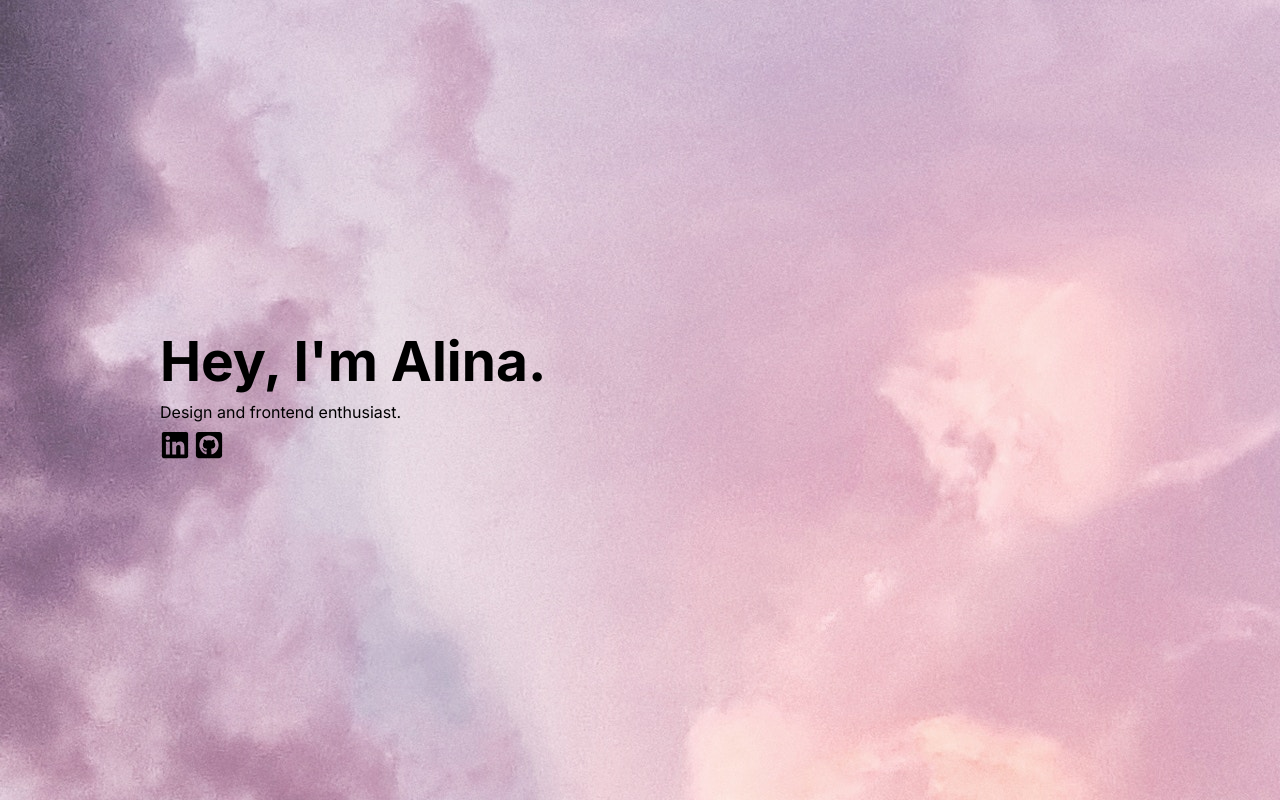
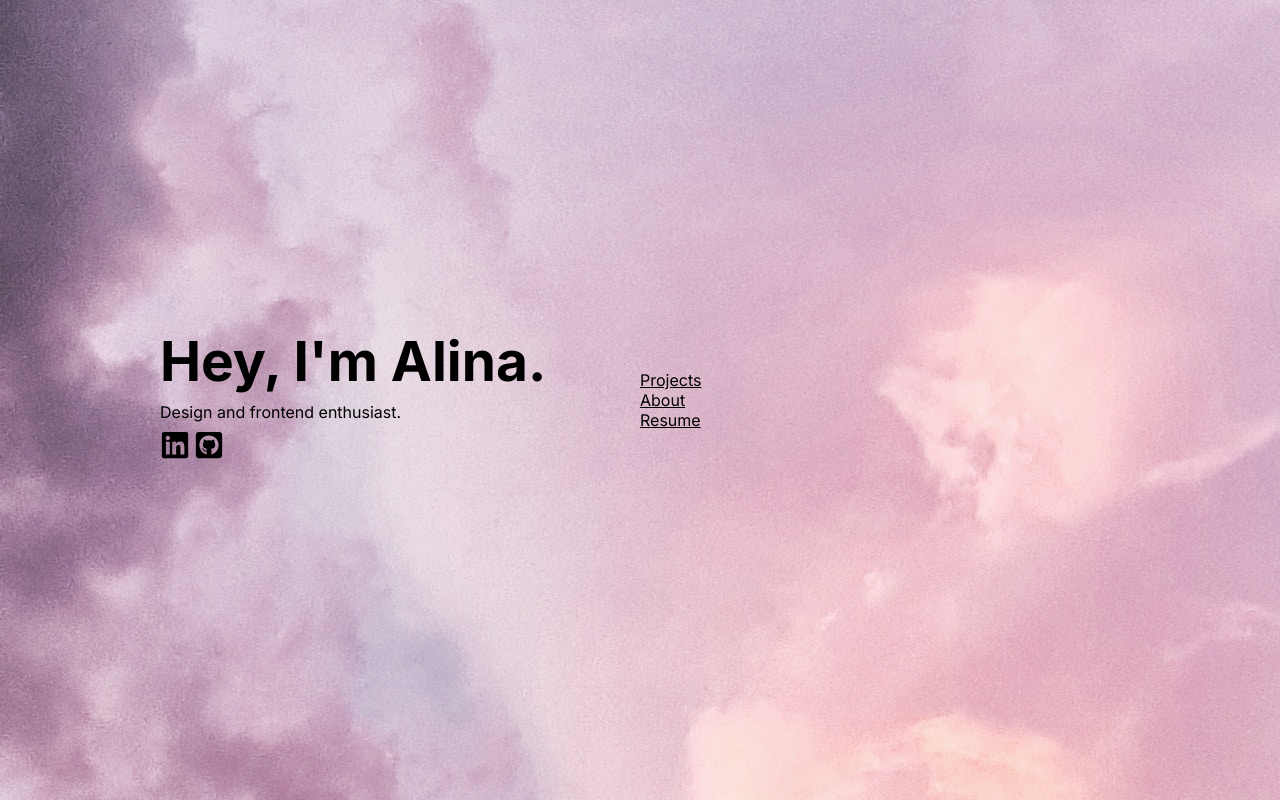
Before and after one commit to charcoalyy/port, a React (Create React App) app in the folder portf/: page / in a window 1280 px wide. Shown: the top 802 px of the page. Built offline with nearby package versions, Linux system fonts and the light colour scheme.

Commit message:
ADD prelim nav

```diff
--- a/portf/src/App.js
+++ b/portf/src/App.js
@@ -5,6 +5,7 @@ import Body from './Body';
 import ScrollTop from './ScrollTop';
 import Footer from './Footer';
 import ScrollTopButton from './ScrollTopButton';
+import Navbar from './Navbar';
 
 function App() {
   return (
--- a/portf/src/Header.js
+++ b/portf/src/Header.js
@@ -1,4 +1,5 @@
 import { FaLinkedin, FaGithubSquare } from 'react-icons/fa'
+import { Link } from 'react-router-dom';
 
 const Header = () => {
     return(
@@ -12,7 +13,9 @@ const Header = () => {
                 </div>
             </section>
             <section className="introduction-image">
-
+                <Link to={"/"}><p>Projects</p></Link>
+                <Link to={"/"}><p>About</p></Link>
+                <Link to={"/"}><p>Resume</p></Link>
             </section>
         </section>
     )
--- /dev/null
+++ b/portf/src/Navbar.js
@@ -0,0 +1,20 @@
+import { Link } from "react-router-dom";
+
+function Navbar() {
+    return(
+        <section className="navbar">
+            <div className="navbar-section">
+                <div className="logo-container">
+                    <img src=""></img>
+                </div>
+            </div>
+            <div className="navbar-section">
+                <Link to={"/"}><p>Projects</p></Link>
+                <Link to={"/"}><p>About</p></Link>
+                <Link to={"/"}><p>Resume</p></Link>
+            </div>
+        </section>
+    )
+}
+
+export default Navbar;
--- a/portf/src/index.css
+++ b/portf/src/index.css
@@ -49,16 +49,56 @@ html {
 .introduction-image {
   height: 100vh;
   display: flex;
-  align-items: center;
-}
-
-.introduction-image img {
-  height: 75vh;
+  flex-direction: column;
+  justify-content: center;
 }
 
 a {
   color: inherit;
 }
+
+
+
+
+
+
+
+
+
+
+/*
+.navbar {
+  box-sizing: border-box;
+  width: 100%;
+  position: fixed;
+  top: 1rem;
+  display: grid;
+  grid-template-columns: 4fr 1fr;
+  background: inherit;
+  padding: 2rem;
+}
+
+.navbar:before {
+  content: '';
+  position: absolute;
+  top: 0;
+  left: 0;
+  right: 0;
+  bottom: 0;
+  box-shadow: inset 0 0 2000px rgba(255, 255, 255, .75);
+  box-shadow: inset 0 0 2000px rgba(255, 255, 255, .75);
+  filter: blur(5px);
+  background: inherit;
+}
+
+.navbar-section {
+  display: flex;
+}
+
+.navbar-section > * {
+  text-decoration: none;
+  margin: 0 0.5rem;
+} */
 
 .footer {
   padding: 2rem 8rem;
```
